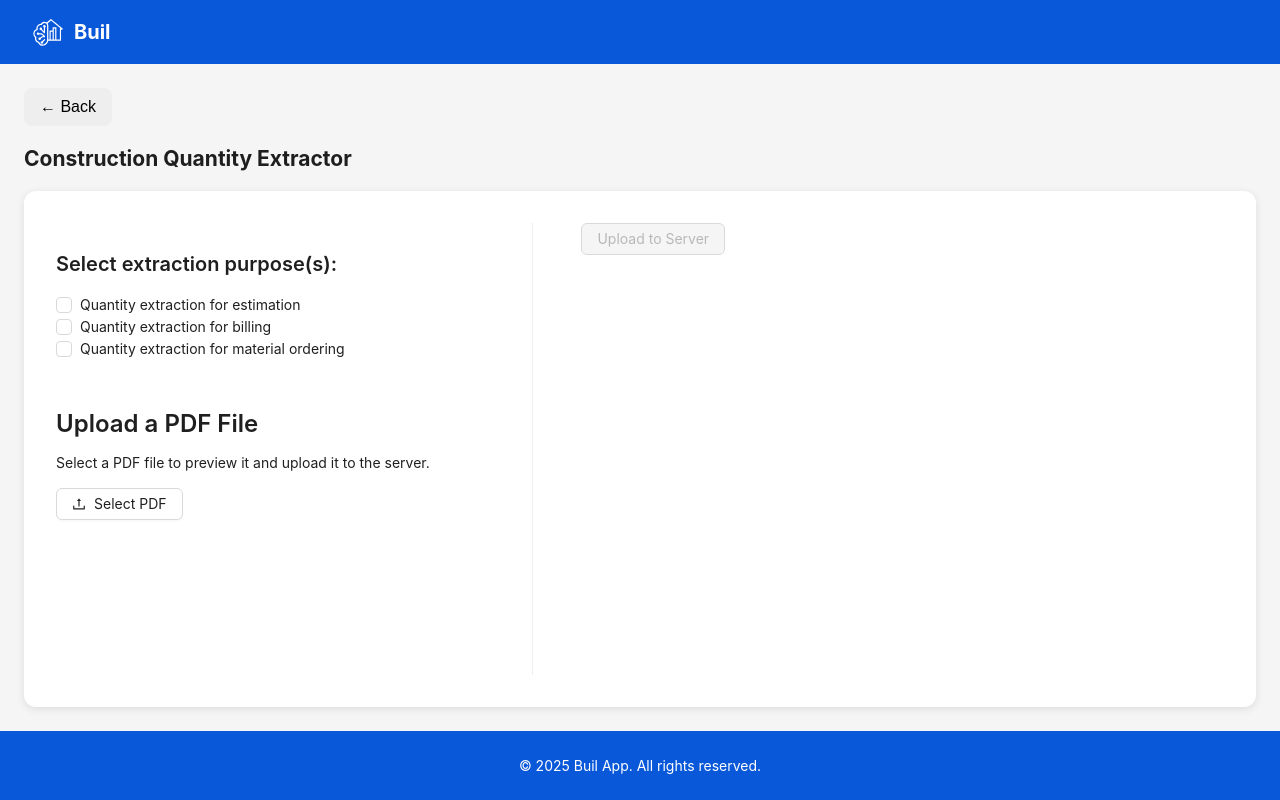
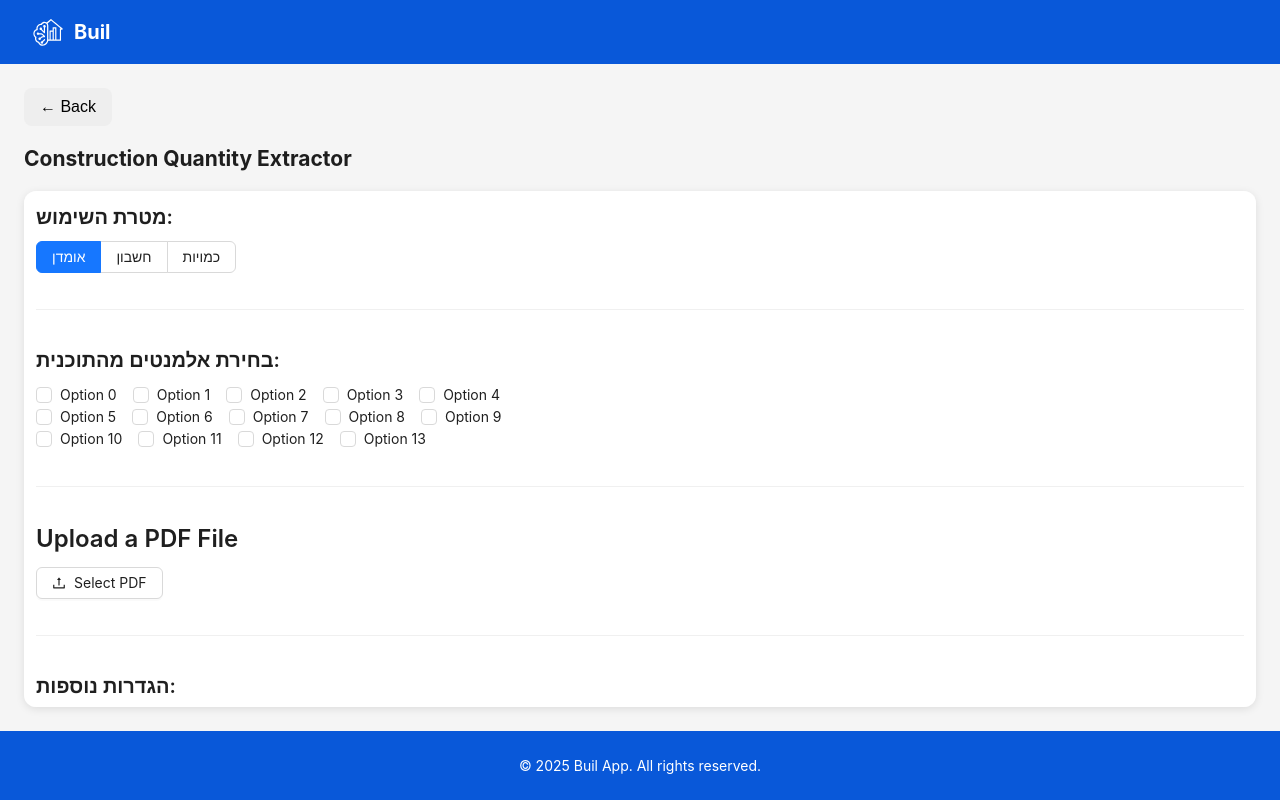
Before and after one commit to niros001/buil-client, a React (Vite) app: page /construction-quantity-extractor in a window 1280 px wide. Built offline with nearby package versions, Linux system fonts and the light colour scheme.

Commit message:
Show results inside a modal

```diff
--- a/src/components/ConstructionQuantityExtractor.tsx
+++ b/src/components/ConstructionQuantityExtractor.tsx
@@ -1,25 +1,39 @@
 import { useState } from "react";
 import styled from "styled-components";
-import { Typography, Upload, Button, message, Checkbox } from "antd";
+import {
+  Typography,
+  Upload,
+  Button,
+  message,
+  Modal,
+  Radio,
+  Checkbox,
+  Table,
+  Divider,
+} from "antd";
 import { UploadOutlined } from "@ant-design/icons";
-const { Title, Paragraph, Text } = Typography;
+
+const { Title } = Typography;
 
 const UploadSection = styled.div`
   display: flex;
-  flex-direction: row;
-  justify-content: space-between;
-  gap: 32px;
+  flex-direction: column;
+  align-items: flex-start;
+  gap: 12px;
   background-color: #fff;
   width: 100%;
   height: 100%;
-  padding: 32px;
+  padding: 12px;
   border-radius: 12px;
   box-shadow: 0 2px 8px rgba(0, 0, 0, 0.1);
   overflow-y: auto;
+`;
 
-  @media (max-width: 768px) {
-    flex-direction: column;
-  }
+const Box = styled.div`
+  display: flex;
+  flex-direction: column;
+  align-items: flex-start;
+  max-width: 500px;
 `;
 
 const Preview = styled.div`
@@ -41,38 +55,37 @@ const Preview = styled.div`
   }
 `;
 
-const ResponsiveDivider = styled.div`
-  width: 1px;
-  background-color: #eee;
-  margin: 0 16px;
-
-  @media (max-width: 768px) {
-    height: 1px;
-    width: 100%;
-    margin: 24px 0;
-  }
-`;
-
-const ResponseBox = styled.div`
-  margin-top: 32px;
-  padding: 16px;
-  background: #fafafa;
-  border-left: 4px solid #1890ff;
-  border-radius: 4px;
+const StyledTitle = styled(Title)`
+  margin: 0;
 `;
 
 const extractionOptions = [
-  "Quantity extraction for estimation",
-  "Quantity extraction for billing",
-  "Quantity extraction for material ordering",
+  { label: "אומדן", value: "basic" },
+  { label: "חשבון", value: "simple" },
+  { label: "כמויות", value: "calculated" },
 ];
+
+const elementOptions = Array.from({ length: 14 }, (_, i) => ({
+  label: `Option ${i}`,
+  value: i.toString(),
+}));
+
+const additionalOptions = Array.from({ length: 5 }, (_, i) => ({
+  label: `Option ${i}`,
+  value: i.toString(),
+}));
 
 const ConstructionQuantityExtractor = () => {
   const [file, setFile] = useState<File | null>(null);
   const [previewUrl, setPreviewUrl] = useState<string | null>(null);
   const [loading, setLoading] = useState<boolean>(false);
-  const [response, setResponse] = useState<string>("");
-  const [selectedOptions, setSelectedOptions] = useState<string[]>([]);
+  const [selectedOption, setSelectedOption] = useState<string>("basic");
+  const [selectedElementOptions, setElementOptions] = useState<string[]>([]);
+  const [selectedAdditionalOptions, setSelectedAdditionalOptions] = useState<
+    string[]
+  >([]);
+  const [isModalOpen, setIsModalOpen] = useState(false);
+  const [tableData, setTableData] = useState<any>(null);
 
   const handleBeforeUpload = (file: File) => {
     if (file.type !== "application/pdf") {
@@ -92,7 +105,12 @@ const ConstructionQuantityExtractor = () => {
 
     const formData = new FormData();
     formData.append("pdf", file);
-    formData.append("options", JSON.stringify(selectedOptions));
+    formData.append("option", selectedOption);
+    formData.append("element_options", JSON.stringify(selectedElementOptions));
+    formData.append(
+      "additional_options",
+      JSON.stringify(selectedAdditionalOptions),
+    );
 
     try {
       setLoading(true);
@@ -103,8 +121,9 @@ const ConstructionQuantityExtractor = () => {
 
       if (!res.ok) throw new Error("Conversion failed");
 
-      const data = await res.json();
-      setResponse(data.result);
+      const json = await res.json();
+      setTableData(json);
+      setIsModalOpen(true);
     } catch (error) {
       console.error(error);
       message.error("Upload failed.");
@@ -113,23 +132,50 @@ const ConstructionQuantityExtractor = () => {
     }
   };
 
+  const columns =
+    tableData?.columns?.map((col: string, index: number) => ({
+      title: col,
+      dataIndex: `col_${index}`,
+      key: `col_${index}`,
+    })) || [];
+
+  const dataSource =
+    tableData?.rows?.map((row: string[], rowIndex: number) => {
+      const rowObj: any = { key: rowIndex };
+      row.forEach((cell, cellIndex) => {
+        rowObj[`col_${cellIndex}`] = cell;
+      });
+      return rowObj;
+    }) || [];
+
   return (
     <UploadSection>
-      <div style={{ flex: 2 }}>
-        <Title level={4} style={{ marginBottom: 16 }}>
-          Select extraction purpose(s):
-        </Title>
+      <Box>
+        <StyledTitle level={4}>מטרת השימוש:</StyledTitle>
+        <Radio.Group
+          options={extractionOptions}
+          value={selectedOption}
+          onChange={(e) => setSelectedOption(e.target.value)}
+          optionType="button"
+          buttonStyle="solid"
+        />
+      </Box>
+
+      <Divider />
+
+      <Box>
+        <StyledTitle level={4}>בחירת אלמנטים מהתוכנית:</StyledTitle>
         <Checkbox.Group
-          options={extractionOptions}
-          value={selectedOptions}
-          onChange={(list) => setSelectedOptions(list as string[])}
-          style={{ marginBottom: 24 }}
+          options={elementOptions}
+          value={selectedElementOptions}
+          onChange={(list) => setElementOptions(list as string[])}
         />
-        <Title level={3}>Upload a PDF File</Title>
-        <Paragraph>
-          Select a PDF file to preview it and upload it to the server.
-        </Paragraph>
+      </Box>
 
+      <Divider />
+
+      <Box>
+        <StyledTitle level={3}>Upload a PDF File</StyledTitle>
         <Upload
           beforeUpload={handleBeforeUpload}
           showUploadList={false}
@@ -143,11 +189,22 @@ const ConstructionQuantityExtractor = () => {
             <iframe title="PDF Preview" src={previewUrl} />
           </Preview>
         )}
-      </div>
+      </Box>
 
-      <ResponsiveDivider />
+      <Divider />
 
-      <div style={{ flex: 3 }}>
+      <Box>
+        <StyledTitle level={4}>הגדרות נוספות:</StyledTitle>
+        <Checkbox.Group
+          options={additionalOptions}
+          value={selectedAdditionalOptions}
+          onChange={(list) => setSelectedAdditionalOptions(list as string[])}
+        />
+      </Box>
+
+      <Divider />
+
+      <Box>
         <Button
           type="primary"
           onClick={handleUpload}
@@ -156,14 +213,17 @@ const ConstructionQuantityExtractor = () => {
         >
           Upload to Server
         </Button>
+      </Box>
 
-        {response && (
-          <ResponseBox>
-            <Text strong>Server Response:</Text>
-            <Paragraph>{response}</Paragraph>
-          </ResponseBox>
-        )}
-      </div>
+      <Modal
+        title="טבלת כמויות"
+        open={isModalOpen}
+        onCancel={() => setIsModalOpen(false)}
+        footer={null}
+        width="80%"
+      >
+        <Table dataSource={dataSource} columns={columns} pagination={false} />
+      </Modal>
     </UploadSection>
   );
 };
--- a/src/components/MainOptions.tsx
+++ b/src/components/MainOptions.tsx
@@ -40,39 +40,39 @@ const options = [
     title: "Construction Quantity Extractor",
     path: "/construction-quantity-extractor",
   },
-  {
-    title: "Material Cost Estimator",
-    path: "/construction-quantity-extractor",
-  },
-  {
-    title: "Blueprint Analyzer",
-    path: "/construction-quantity-extractor",
-  },
-  {
-    title: "Pipe Routing Visualizer",
-    path: "/construction-quantity-extractor",
-  },
-  {
-    title: "Electrical Load Calculator",
-    path: "/construction-quantity-extractor",
-  },
-  {
-    title: "HVAC Zone Mapper",
-    path: "/construction-quantity-extractor",
-  },
-  {
-    title: "Structural Integrity Checker",
-    path: "/construction-quantity-extractor",
-  },
-  {
-    title: "Plumbing Layout Tool",
-    path: "/construction-quantity-extractor",
-  },
-  { title: "3D Plan Preview", path: "/construction-quantity-extractor" },
-  {
-    title: "Environmental Compliance Checker",
-    path: "/construction-quantity-extractor",
-  },
+  // {
+  //   title: "Material Cost Estimator",
+  //   path: "/construction-quantity-extractor",
+  // },
+  // {
+  //   title: "Blueprint Analyzer",
+  //   path: "/construction-quantity-extractor",
+  // },
+  // {
+  //   title: "Pipe Routing Visualizer",
+  //   path: "/construction-quantity-extractor",
+  // },
+  // {
+  //   title: "Electrical Load Calculator",
+  //   path: "/construction-quantity-extractor",
+  // },
+  // {
+  //   title: "HVAC Zone Mapper",
+  //   path: "/construction-quantity-extractor",
+  // },
+  // {
+  //   title: "Structural Integrity Checker",
+  //   path: "/construction-quantity-extractor",
+  // },
+  // {
+  //   title: "Plumbing Layout Tool",
+  //   path: "/construction-quantity-extractor",
+  // },
+  // { title: "3D Plan Preview", path: "/construction-quantity-extractor" },
+  // {
+  //   title: "Environmental Compliance Checker",
+  //   path: "/construction-quantity-extractor",
+  // },
 ];
 
 const MainOptions = () => {
```
